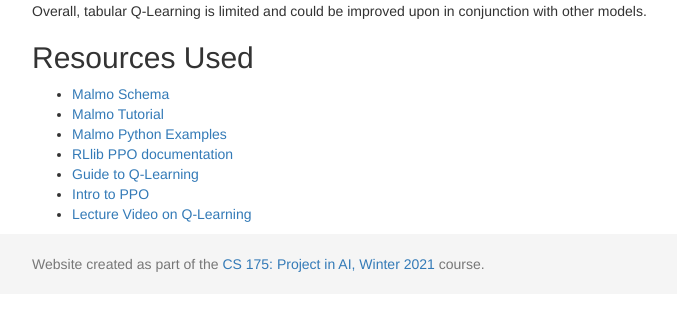
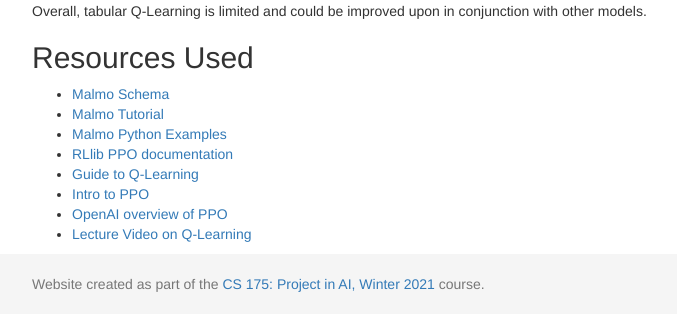
Before and after one commit to armaansd/pac-mAIn, a Jekyll site: the page built from docs/final.md, in a window 1280 px wide and 900 px high, scrolled down 12967 px, cut to the strip 586-900 px from the top of the window. Shown: the whole strip, without its empty margins (38-715 px from the left). Built offline with Jekyll 4.4.1, drawn with Linux system fonts in a browser that asks for light colours.

Commit message:
Update final.md

```diff
--- a/docs/final.md
+++ b/docs/final.md
@@ -291,4 +291,5 @@ Overall, tabular Q-Learning is limited and could be improved upon in conjunction
 - [RLlib PPO documentation](https://docs.ray.io/en/master/rllib-algorithms.html#proximal-policy-optimization-ppo)
 - [Guide to Q-Learning](https://towardsdatascience.com/a-beginners-guide-to-q-learning-c3e2a30a653c)
 - [Intro to PPO](https://medium.com/intro-to-artificial-intelligence/proximal-policy-optimization-ppo-a-policy-based-reinforcement-learning-algorithm-3cf126a7562d)
+- [OpenAI overview of PPO](https://spinningup.openai.com/en/latest/algorithms/ppo.html#proximal-policy-optimization)
 - [Lecture Video on Q-Learning](https://canvas.eee.uci.edu/courses/34142/pages/week-2-video-8-q-learning?module_item_id=1102962)
```
